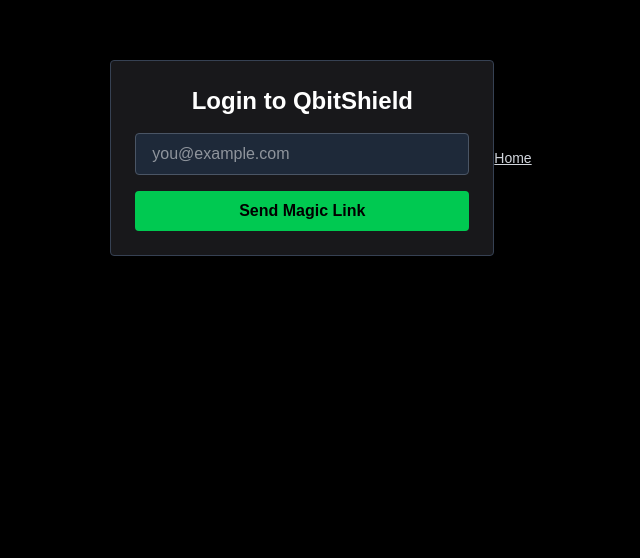
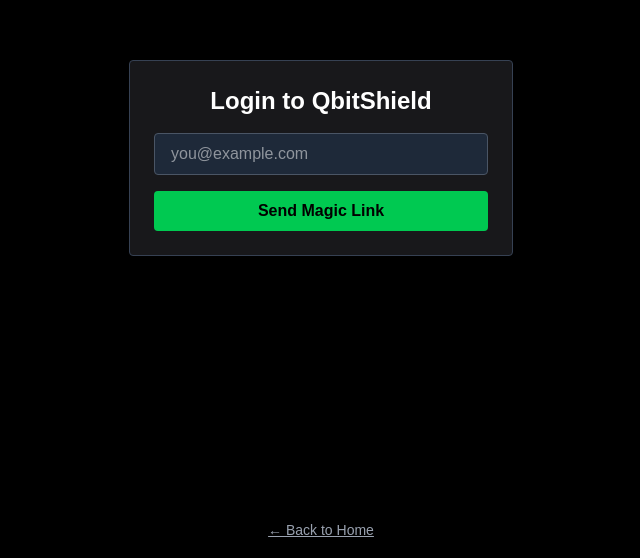
Before and after one commit to Sensorman/qbitshield-landing, a Next.js app: page /login in a window 1280 px wide. Shown: the part 242-800 px from the top of the page, without its empty margins (319-959 px from the left). Built offline with nearby package versions, Linux system fonts and the light colour scheme.

Commit message:
✅ Fix login page by re-adding use client directive

```diff
--- a/app/login/page.js
+++ b/app/login/page.js
@@ -60,9 +60,12 @@
           </p>
         )}
       </form>
-      <Link href="/" passHref>
-        <a className="text-sm underline text-gray-300 hover:text-white">Home</a>
-      </Link>
+
+      <div className="absolute bottom-4 left-0 right-0 text-center">
+        <Link href="/" className="text-sm underline text-gray-400 hover:text-white">
+          ← Back to Home
+        </Link>
+      </div>
     </div>
   );
 }
```
